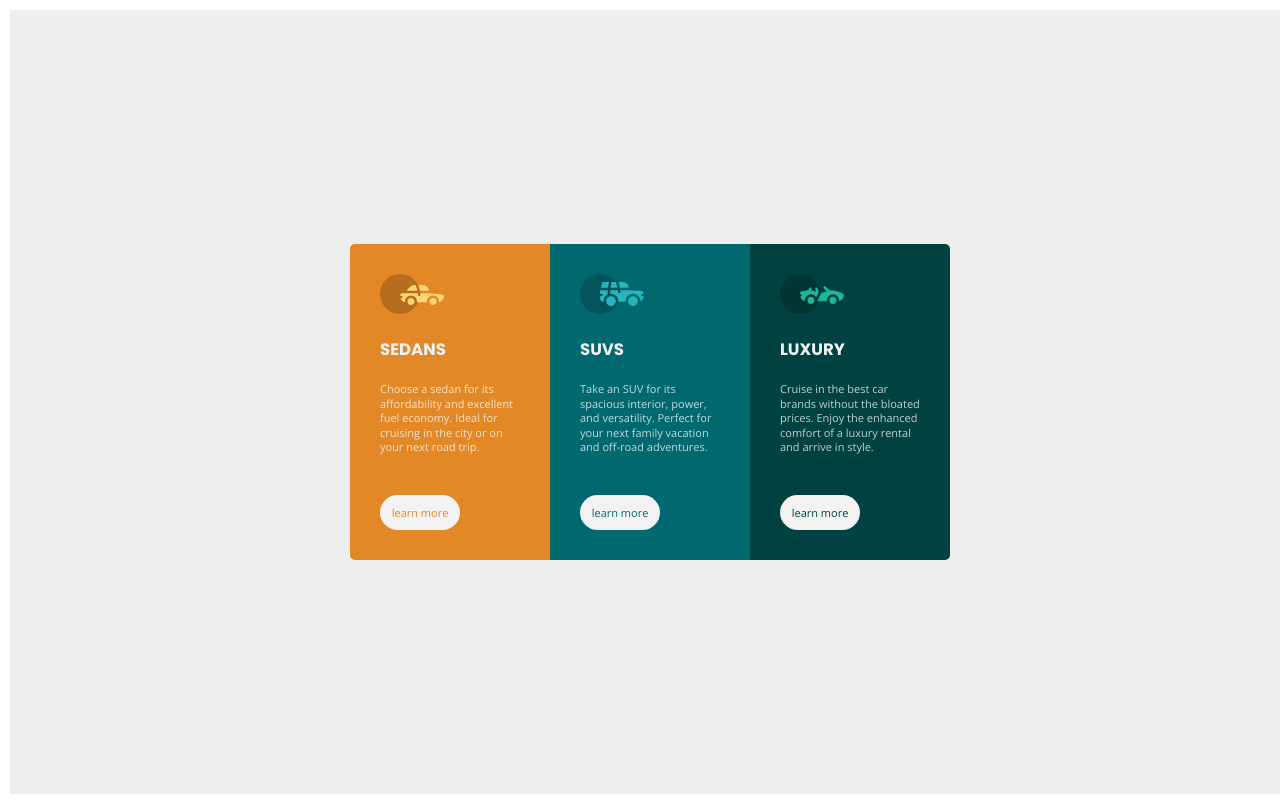
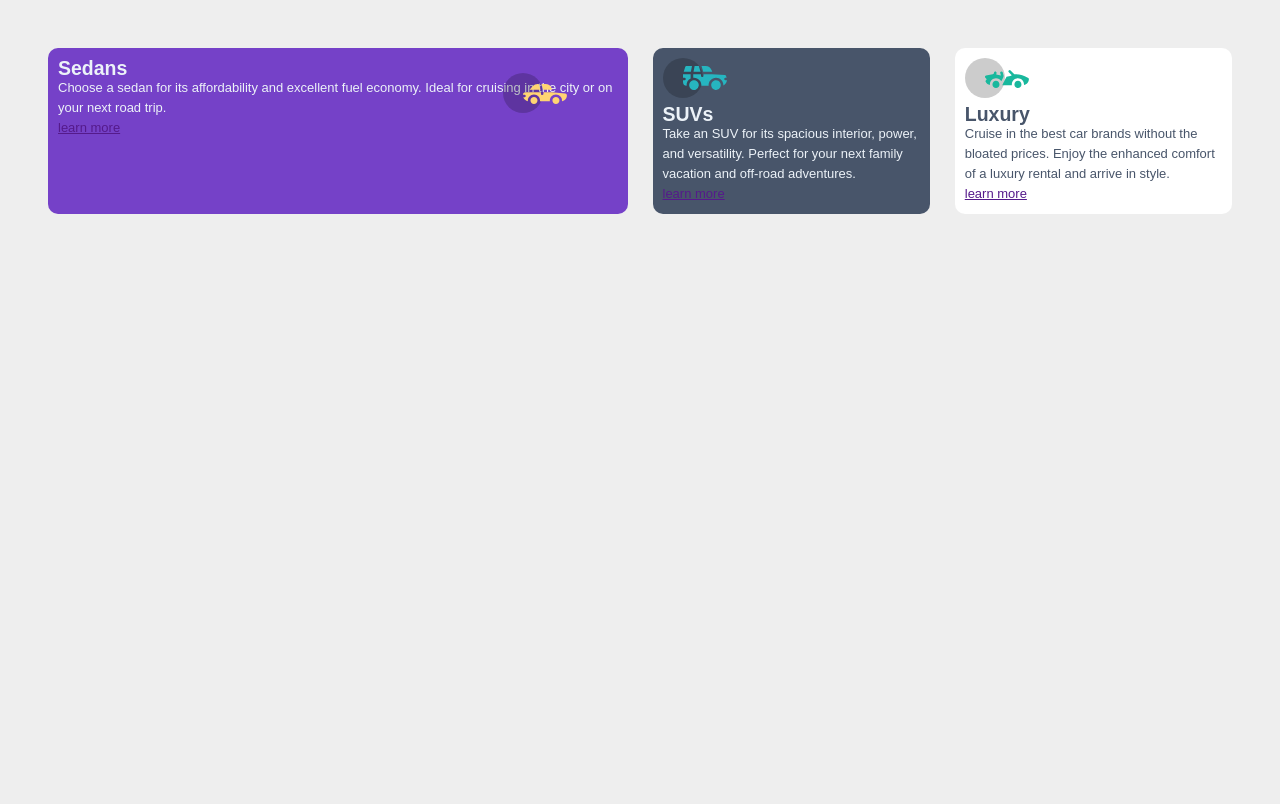
Before and after one commit to Ahmedabdalnaser2010/Frontend-Mentor-challenge-Three-column-cards, a plain HTML site: page index.html in a window 1280 px wide. Drawn offline with nearby package versions, Linux system fonts and the light colour scheme; a web font is replaced by a local one.

Commit message:
Add files via upload

```diff
--- a/style.css
+++ b/style.css
@@ -2,181 +2,190 @@
     margin: 0;
     padding: 0;
     box-sizing: border-box;
-
 }
 
 body {
-    font-size: 11px;
-    font-family: "Open Sans", sans-serif;
-}
+    font-family: "Barlow Semi Condensed", Arial, Helvetica, sans-serif;
+    font-size: 13px;
+    height: 100%;
+    display: flex;
+    align-items: center;
+    background-color: #eee;
+    justify-content: center;
 
-
-
-
-
-.container {
-    width: 200px;
-    display: flex;
-    flex-wrap: wrap;
-    margin: auto;
-    padding: 10px;
-    justify-content: center;
-    background-color: #eee;
-    align-items: center;
-
-
-}
-
-.container div {
-
-    flex-basis: 200px;
-    display: flex;
-    justify-content: space-between;
-    flex-direction: column;
-    text-align: left;
-    gap: 0;
-    flex-grow: 0;
-    padding: 30px;
-    flex-shrink: 0;
 
 
 }
 
 
-div h2 {
-    color: hsl(0, 0%, 95%);
-    margin-top: 20px;
-    text-transform: uppercase;
-    font-family: "Poppins", sans-serif;
-    font-weight: 700;
+
+.container {
+
+    display: flex;
+    flex-direction: column;
+    justify-content: center;
+    align-items: center;
+    overflow: scroll;
+    row-gap: 20px;
+    margin: 30px;
 }
 
-div p {
-    color: hsla(0, 0%, 100%, 0.75);
-    margin-top: 20px;
-    line-height: .9rem;
-}
 
-.one,
-.one a:hover {
-    background-color: hsl(31, 77%, 52%);
-    transition: 0.3s;
-    -webkit-transition: 0.3s;
-    -moz-transition: 0.3s;
-    -ms-transition: 0.3s;
-    -o-transition: 0.3s;
+
+.container>div {
+    padding: 20px;
+    display: flex;
+    flex-direction: column;
+    justify-content: flex-start;
+    padding: 10px;
+    border-radius: 10px;
+    -webkit-border-radius: 10px;
+    -moz-border-radius: 10px;
+    -ms-border-radius: 10px;
+    -o-border-radius: 10px;
+    line-height: 20px;
 
 }
 
 .one {
-    border-radius: 5px 5px 0 0;
-    -webkit-border-radius: 5px 5px 0 0;
-    -moz-border-radius: 5px 5px 0 0;
-    -ms-border-radius: 5px 5px 0 0;
-    -o-border-radius: 5px 5px 0 0;
+
+    background-color: hsl(263, 55%, 52%);
+    color: hsl(210, 46%, 95%);
+    position: relative;
+    z-index: -1;
 }
 
-.two,
-.two a:hover {
-    background-color: hsl(184, 100%, 22%);
-    transition: 0.3s;
-    -webkit-transition: 0.3s;
-    -moz-transition: 0.3s;
-    -ms-transition: 0.3s;
-    -o-transition: 0.3s;
-}
+.two {
 
-.three,
-.three a:hover {
-    background-color: hsl(179, 100%, 13%);
-    transition: 0.3s;
-    -webkit-transition: 0.3s;
-    -moz-transition: 0.3s;
-    -ms-transition: 0.3s;
-    -o-transition: 0.3s;
+    background-color: hsl(217, 19%, 35%);
+    color: hsl(210, 46%, 95%);
 }
 
 .three {
-    border-radius: 0 0 5px 5px;
-    -webkit-border-radius: 0 0 5px 5px;
-    -moz-border-radius: 0 0 5px 5px;
-    -ms-border-radius: 0 0 5px 5px;
-    -o-border-radius: 0 0 5px 5px;
-}
-
-div a {
-    text-decoration: none;
-    background-color: hsl(0, 0%, 95%);
-    display: block;
-    width: 80px;
-    padding: 8px;
-    margin-top: 40px;
-    border: 2px solid transparent;
-    border-radius: 20px;
-    -webkit-border-radius: 20px;
-    -moz-border-radius: 20px;
-    -ms-border-radius: 20px;
-    -o-border-radius: 20px;
-    text-align: center;
-}
-
-.one a {
-    color: hsl(31, 77%, 52%);
+    background-color: hsl(0, 0%, 100%);
+    color: hsl(217, 19%, 35%);
 
 }
 
-.two a {
-    color: hsl(184, 100%, 22%);
+.four {
+
+    background-color: hsl(219, 29%, 14%);
+    color: hsl(210, 46%, 95%);
 }
 
-.three a {
-    color: hsl(179, 100%, 13%);
+.five {
+
+
+    background-color: hsl(0, 0%, 100%);
+    color: hsl(217, 19%, 35%);
 }
 
-.one a:hover,
-.two a:hover,
-.three a:hover {
-    color: hsl(0, 0%, 95%);
-    border-color: hsl(0, 0%, 95%);
+.head {
+    display: flex;
+    justify-content: flex-start;
+    align-items: center;
+
 }
 
-@media(min-width:768px) {
+.head img {
+    border: 2px solid white;
+    border-radius: 50%;
+    -webkit-border-radius: 50%;
+    -moz-border-radius: 50%;
+    -ms-border-radius: 50%;
+    -o-border-radius: 50%;
+    z-index: 1;
+}
+
+.head>div {
+    margin: 20px;
+    z-index: 0;
+}
+
+.head .name {
+    font-weight: 600;
+
+}
+
+.head .grad {
+    font-weight: 500;
+}
+
+
+
+.one .grad,
+.two .grad,
+.four .grad {
+    color: hsl(210, 46%, 95%, 50%);
+
+}
+
+.three .grad,
+.five .grad {
+    color: hsl(217, 19%, 35%, 50%);
+
+}
+
+.one q,
+.two q,
+.four q {
+    color: hsl(210, 46%, 95%, 70%);
+
+}
+
+.three q,
+.five q {
+    color: hsl(217, 19%, 35%, 70%);
+
+}
+
+.container .body {
+    display: flex;
+    flex-direction: column;
+    justify-content: space-between;
+    z-index: 2;
+}
+
+.container .body h2,
+.body q {
+    margin: 10px;
+    padding: 10px;
+    font-size: initial;
+
+}
+
+.one i {
+    position: absolute;
+    top: 25px;
+    right: 61px;
+}
+
+@media (min-width:768px) {
     .container {
-        width: 100%;
-        height: 98vh;
-        display: flex;
-        flex-wrap: nowrap;
-        margin: 10px;
-        padding: 10px;
-        justify-content: center;
-        background-color: #eee;
-        align-items: center;
 
+        display: grid;
+        grid-template-columns: repeat(4, 1fr);
+        grid-template-rows: repeat(2, 1fr);
+        gap: 25px;
+        margin: 6vh;
+        align-items: initial;
 
     }
 
     .one {
-        border-radius: 5px 0 0 5px;
-        -webkit-border-radius: 5px 0 0 5px;
-        -moz-border-radius: 5px 0 0 5px;
-        -ms-border-radius: 5px 0 0 5px;
-        -o-border-radius: 5px 0 0 5px;
+        grid-column: 1/span 2;
+
     }
 
-    .three {
-        border-radius: 0 5px 5px 0;
-        -webkit-border-radius: 0 5px 5px 0;
-        -moz-border-radius: 0 5px 5px 0;
-        -ms-border-radius: 0 5px 5px 0;
-        -o-border-radius: 0 5px 5px 0;
+
+    .four {
+        grid-area: 2/2/2/4;
+
+    }
+
+    .five {
+
+        grid-area: 1 / 4 / 3 / 4;
+
     }
 }
-
-/* .attribution {
-    font-size: 11px;
-
-}
-
-.attribution a {
-    color: hsl(228, 45%, 44%);
-} */
```
